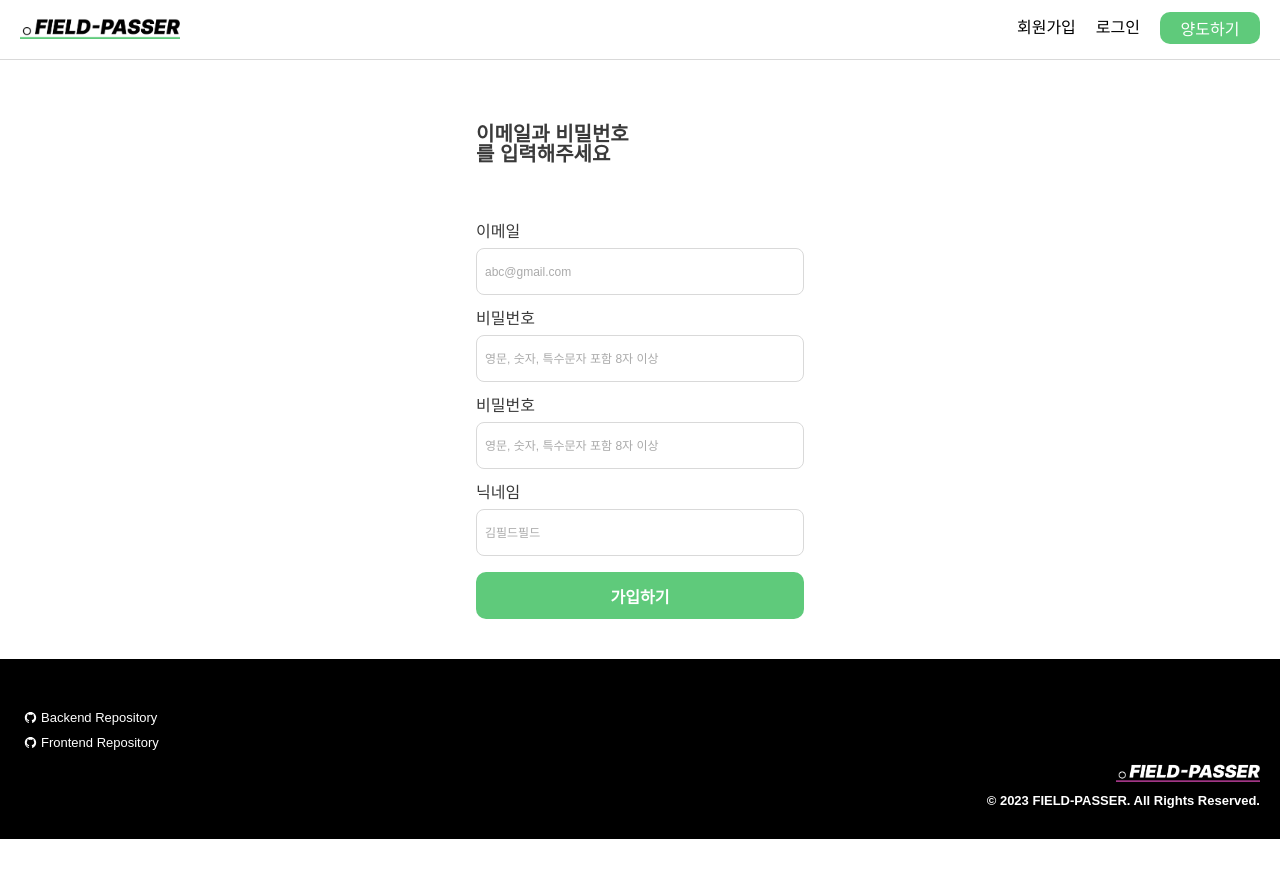
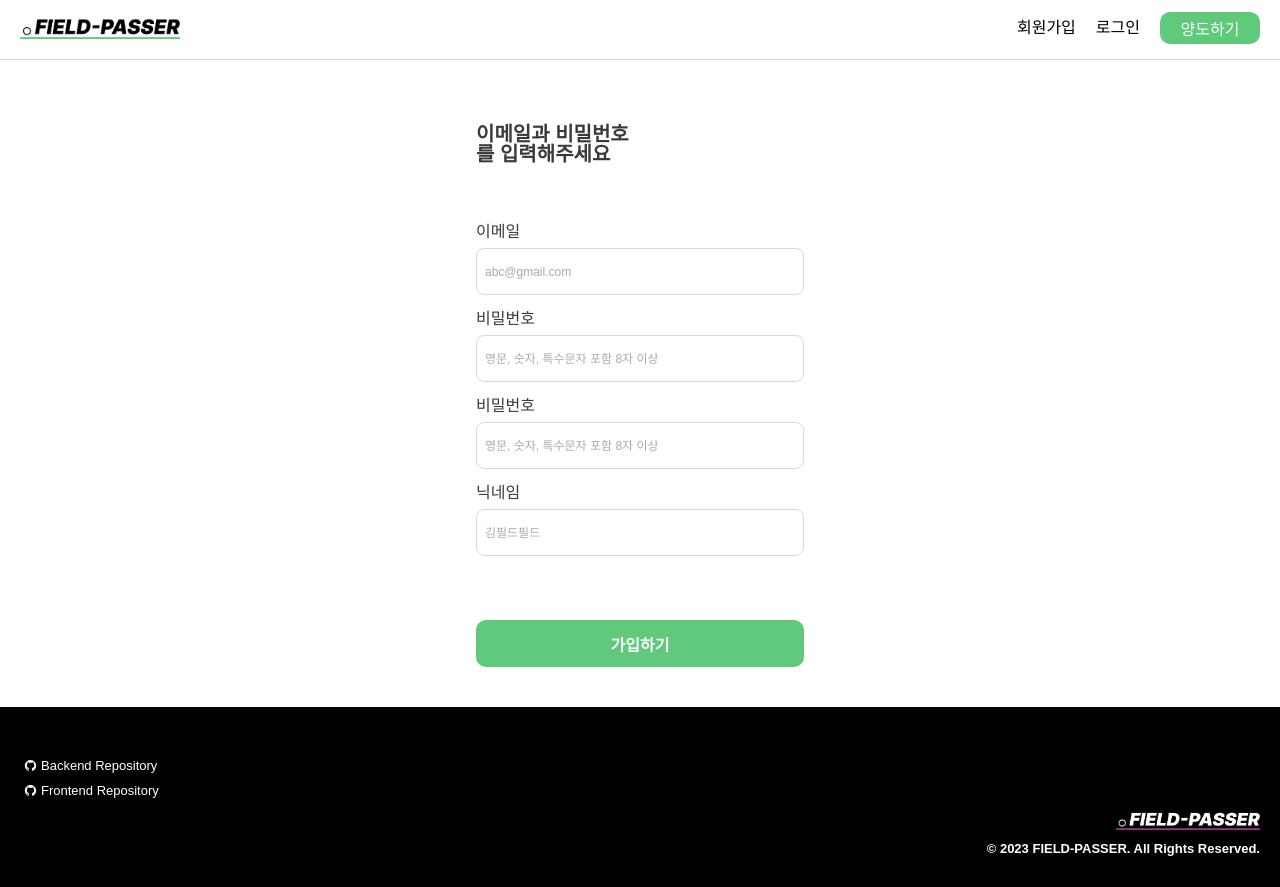
Before and after one commit to Field-Passer/newFieldPasser-FE, a React (Vite) app: page /join in a window 1280 px wide. Before the commit the page ends 839 px from the top, so only its background shows below. Built offline with nearby package versions, Linux system fonts and the light colour scheme; a web font is replaced by a local one.

Commit message:
style: 버튼 스타일 수정

```diff
--- a/src/pages/Join.tsx
+++ b/src/pages/Join.tsx
@@ -84,6 +84,7 @@ const Container = styled.div`
   }
 
   .btn_join {
+    margin-top: 48px;
     width: 100%;
     height: 47px;
     background-color: ${COLORS.green};
```
